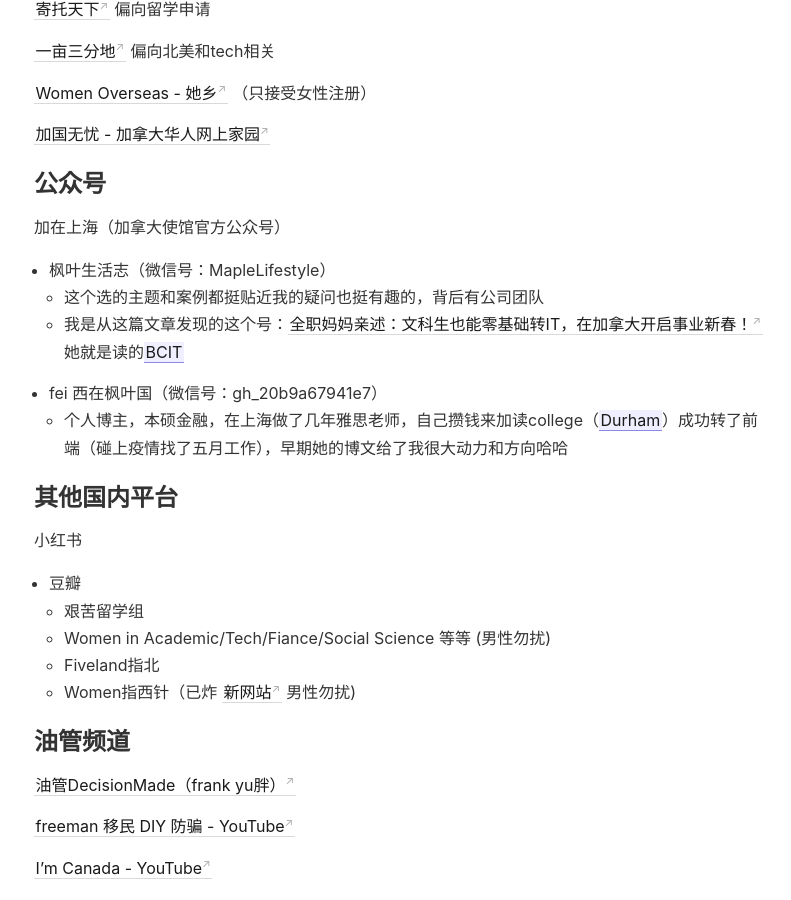
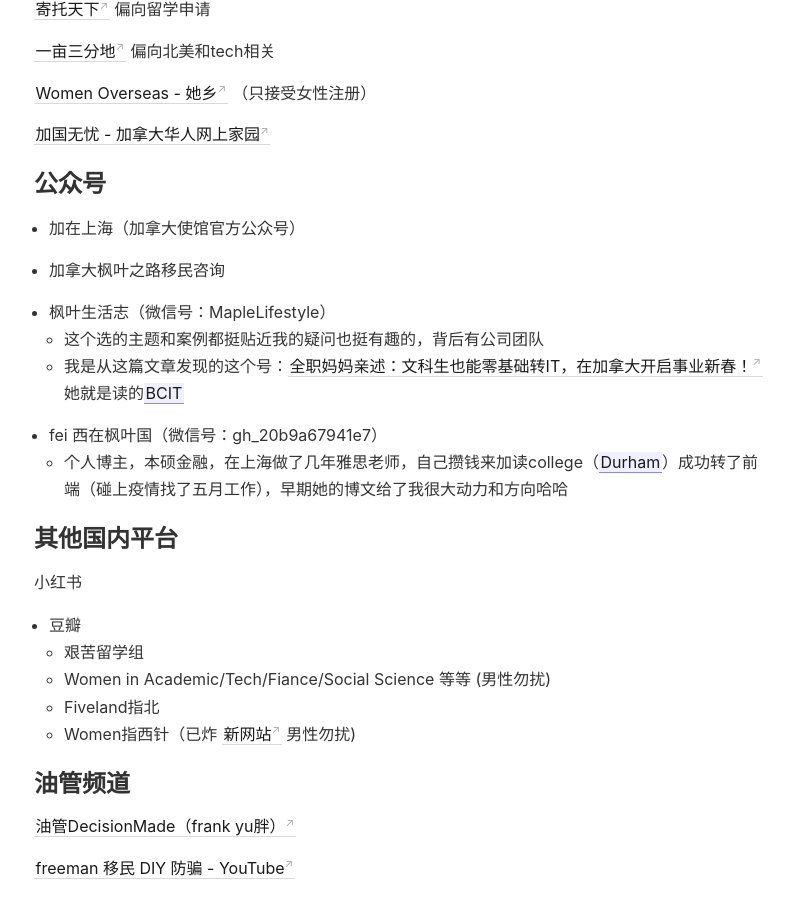
Before and after one commit to Gnblink0/InfoSharingCan, a Jekyll site: the page built from _notes/如何自己收集获取移民信息？.md, in a window 1280 px wide and 900 px high, scrolled down 1346 px. Shown: the whole window, without its empty margins (102-893 px from the left). Built offline with Jekyll 4.4.1, drawn with Linux system fonts in a browser that asks for light colours.

Commit message:
vault backup: 2022-09-23 14:27:58

```diff
--- a/_notes/如何自己收集获取移民信息？.md
+++ b/_notes/如何自己收集获取移民信息？.md
@@ -61,7 +61,9 @@
 
 ## 公众号
 
-加在上海（加拿大使馆官方公众号）
+- 加在上海（加拿大使馆官方公众号）
+
+- 加拿大枫叶之路移民咨询
 
 - 枫叶生活志（微信号：MapleLifestyle）
 	- 这个选的主题和案例都挺贴近我的疑问也挺有趣的，背后有公司团队
```
